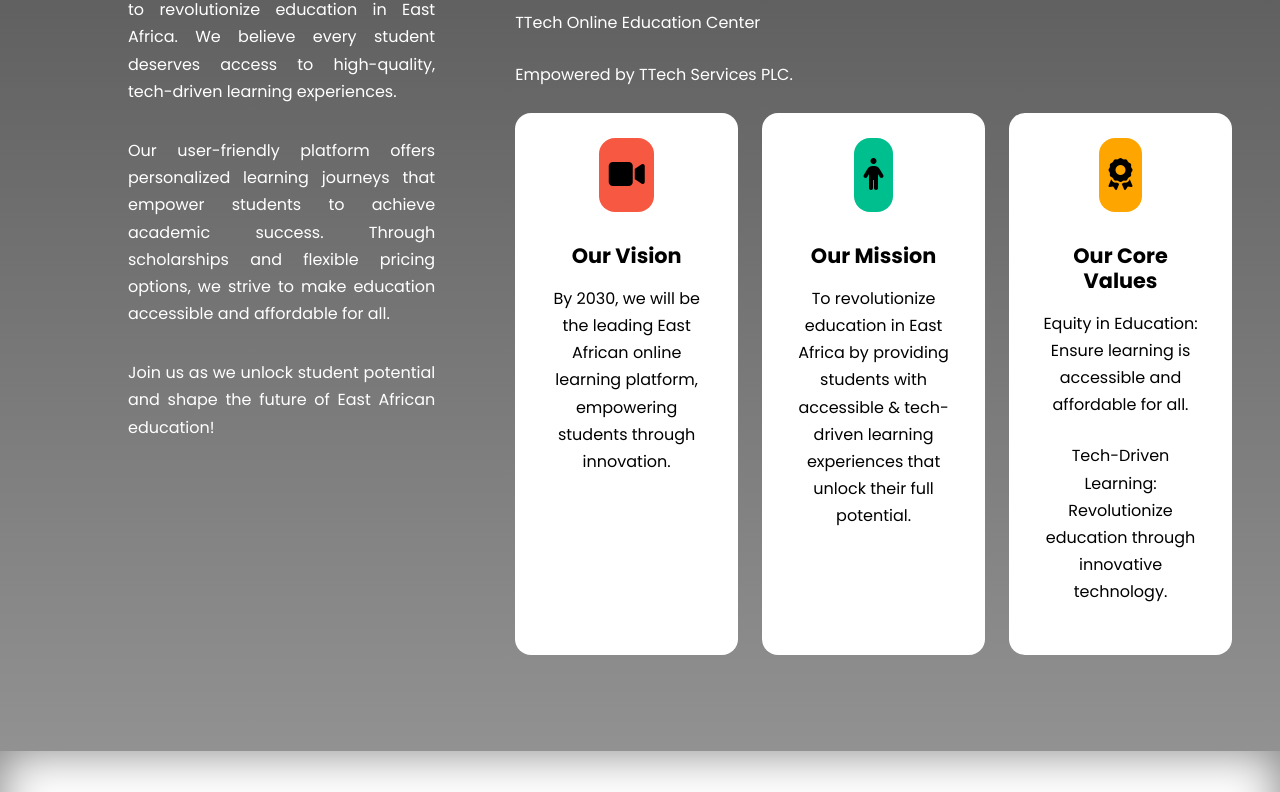
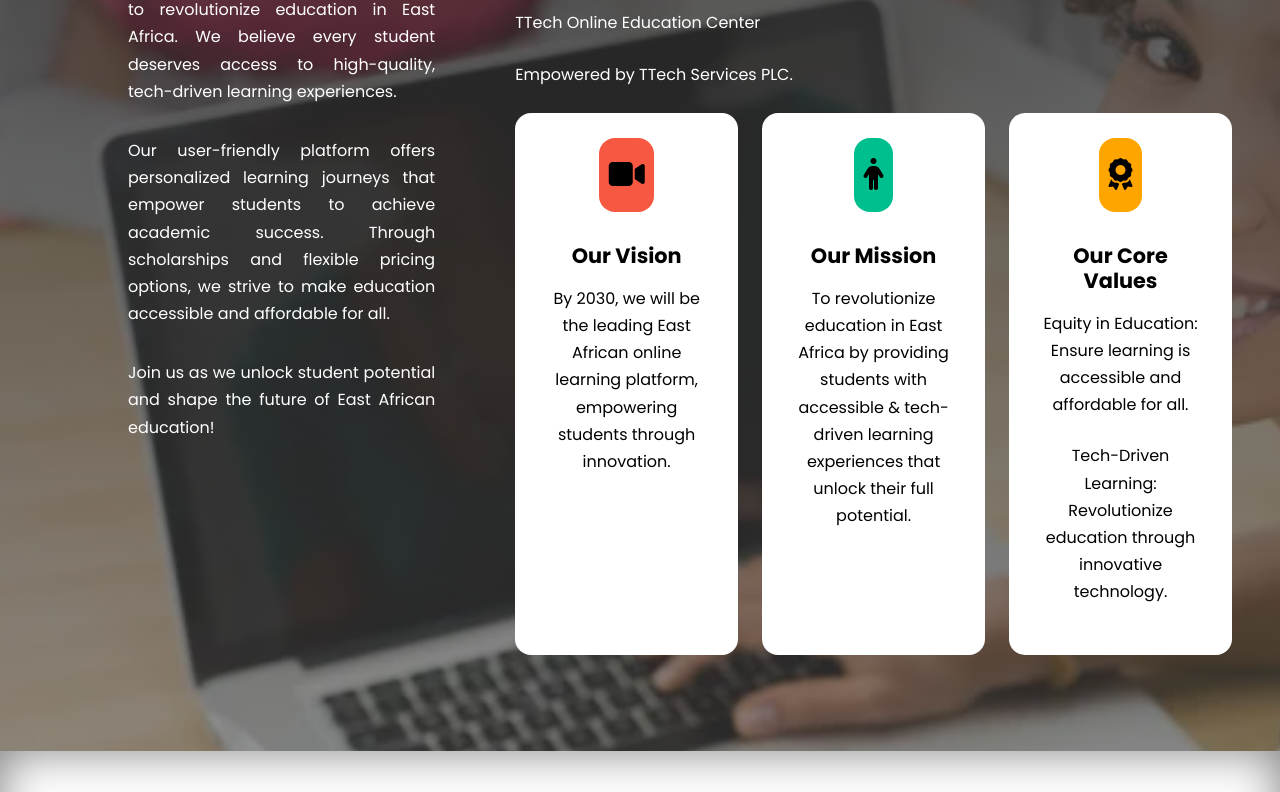
Before and after one commit to ttechcenter/edu, a plain HTML site: page about.html in a window 1280 px wide. Shown: the part 207-999 px from the top of the page. Drawn offline with Linux system fonts and the light colour scheme; the site is published under a folder, as on GitHub Pages, so addresses that start at the root find nothing; a script that the page names is missing.

Commit message:
about.css

```diff
--- a/CSS/about.css
+++ b/CSS/about.css
@@ -25,7 +25,7 @@ body{
   padding: 0;
   box-sizing: border-box;
   background:linear-gradient(rgba(46, 46, 46, 0.822), rgba(78, 78, 78, 0.541)),
-  url(/images/back7.jpg);
+  url(./back7.jpg);
   background-size: cover;
   background-repeat: no-repeat;
   height: 140vh;
```
